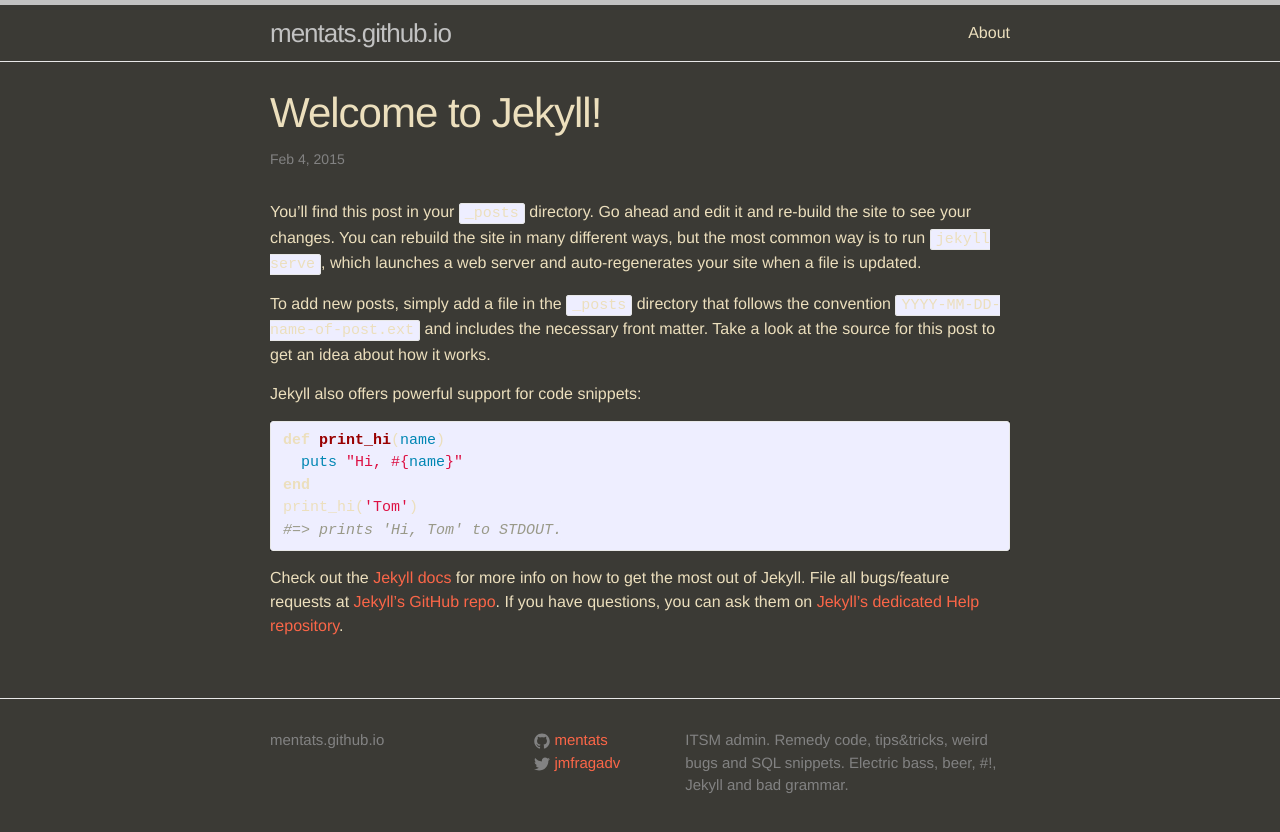
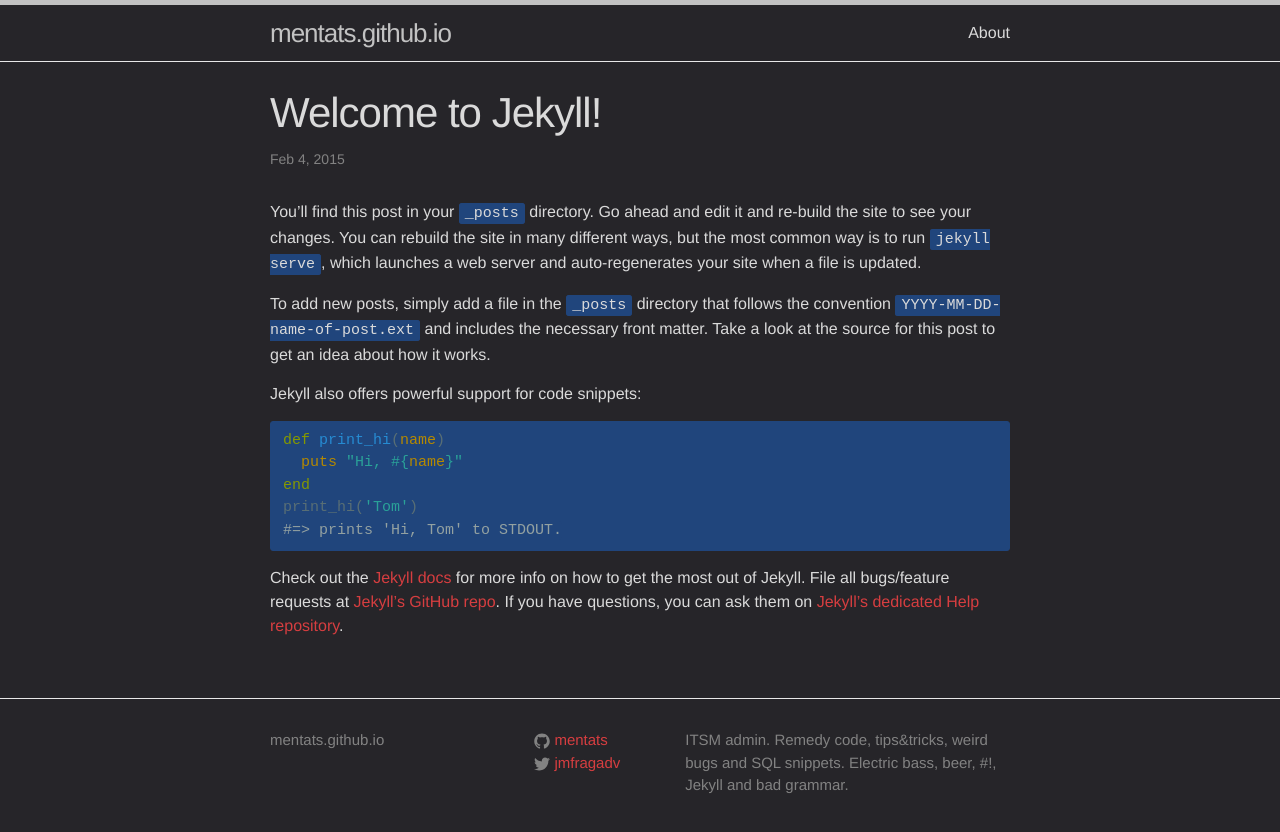
Before and after one commit to mentats/mentats.github.io, a Jekyll site: the page built from _posts/2015-02-04-welcome-to-jekyll.markdown, in a window 1280 px wide. Shown: the top 832 px of the page. Built offline with Jekyll 4.4.1, drawn with Linux system fonts in a browser that asks for light colours.

Commit message:
CSS changes

```diff
--- a/_sass/_base.scss
+++ b/_sass/_base.scss
@@ -103,7 +103,13 @@
 
     &:hover {
         color: $text-color;
-        text-decoration: underline;
+        // text-decoration: underline;
+        // background-color: #AD310B;
+        -webkit-transition: color 300ms linear;
+        -moz-transition: color 300ms linear;
+        -o-transition: color 300ms linear;
+        -ms-transition: color 300ms linear;
+        transition: color 300ms linear;
     }
 }
 
@@ -133,13 +139,14 @@
 pre,
 code {
     font-size: 15px;
-    border: 1px solid $grey-color-light;
+    border: 1px solid #20457c;
     border-radius: 3px;
-    background-color: #eef;
+    background-color: #20457c;
 }
 
 code {
     padding: 1px 5px;
+
 }
 
 pre {
@@ -150,6 +157,7 @@
         border: 0;
         padding-right: 0;
         padding-left: 0;
+
     }
 }
 
@@ -204,6 +212,7 @@
 
         path {
             fill: $grey-color;
+
         }
     }
 }
--- a/_sass/_syntax-highlighting.scss
+++ b/_sass/_syntax-highlighting.scss
@@ -2,66 +2,76 @@
  * Syntax highlighting styles
  */
 .highlight {
-    background: #111;
+    // background-color: #fdf6e3; color: #586e75;
     @extend %vertical-rhythm;
 
-    .c     { color: #fff; font-style: italic } // Comment
-    .err   { color: #a61717; background-color: #e3d2d2 } // Error
-    .k     { font-weight: bold } // Keyword
-    .o     { font-weight: bold } // Operator
-    .cm    { color: #998; font-style: italic } // Comment.Multiline
-    .cp    { color: #999; font-weight: bold } // Comment.Preproc
-    .c1    { color: #998; font-style: italic } // Comment.Single
-    .cs    { color: #999; font-weight: bold; font-style: italic } // Comment.Special
-    .gd    { color: #000; background-color: #fdd } // Generic.Deleted
-    .gd .x { color: #000; background-color: #faa } // Generic.Deleted.Specific
-    .ge    { font-style: italic } // Generic.Emph
-    .gr    { color: #a00 } // Generic.Error
-    .gh    { color: #999 } // Generic.Heading
-    .gi    { color: #000; background-color: #dfd } // Generic.Inserted
-    .gi .x { color: #000; background-color: #afa } // Generic.Inserted.Specific
-    .go    { color: #888 } // Generic.Output
-    .gp    { color: #555 } // Generic.Prompt
-    .gs    { font-weight: bold } // Generic.Strong
-    .gu    { color: #aaa } // Generic.Subheading
-    .gt    { color: #a00 } // Generic.Traceback
-    .kc    { font-weight: bold } // Keyword.Constant
-    .kd    { font-weight: bold } // Keyword.Declaration
-    .kp    { font-weight: bold } // Keyword.Pseudo
-    .kr    { font-weight: bold } // Keyword.Reserved
-    .kt    { color: #458; font-weight: bold } // Keyword.Type
-    .m     { color: #099 } // Literal.Number
-    .s     { color: #d14 } // Literal.String
-    .na    { color: #008080 } // Name.Attribute
-    .nb    { color: #0086B3 } // Name.Builtin
-    .nc    { color: #458; font-weight: bold } // Name.Class
-    .no    { color: #008080 } // Name.Constant
-    .ni    { color: #800080 } // Name.Entity
-    .ne    { color: #900; font-weight: bold } // Name.Exception
-    .nf    { color: #900; font-weight: bold } // Name.Function
-    .nn    { color: #555 } // Name.Namespace
-    .nt    { color: #000080 } // Name.Tag
-    .nv    { color: #008080 } // Name.Variable
-    .ow    { font-weight: bold } // Operator.Word
-    .w     { color: #bbb } // Text.Whitespace
-    .mf    { color: #099 } // Literal.Number.Float
-    .mh    { color: #099 } // Literal.Number.Hex
-    .mi    { color: #099 } // Literal.Number.Integer
-    .mo    { color: #099 } // Literal.Number.Oct
-    .sb    { color: #d14 } // Literal.String.Backtick
-    .sc    { color: #d14 } // Literal.String.Char
-    .sd    { color: #d14 } // Literal.String.Doc
-    .s2    { color: #d14 } // Literal.String.Double
-    .se    { color: #d14 } // Literal.String.Escape
-    .sh    { color: #d14 } // Literal.String.Heredoc
-    .si    { color: #d14 } // Literal.String.Interpol
-    .sx    { color: #d14 } // Literal.String.Other
-    .sr    { color: #009926 } // Literal.String.Regex
-    .s1    { color: #d14 } // Literal.String.Single
-    .ss    { color: #990073 } // Literal.String.Symbol
-    .bp    { color: #999 } // Name.Builtin.Pseudo
-    .vc    { color: #008080 } // Name.Variable.Class
-    .vg    { color: #008080 } // Name.Variable.Global
-    .vi    { color: #008080 } // Name.Variable.Instance
-    .il    { color: #099 } // Literal.Number.Integer.Long
+.c { color: #93a1a1 } /* Comment */
+.err { color: #586e75 } /* Error */
+.g { color: #586e75 } /* Generic */
+.k { color: #859900 } /* Keyword */
+.l { color: #586e75 } /* Literal */
+.n { color: #586e75 } /* Name */
+.o { color: #859900 } /* Operator */
+.x { color: #cb4b16 } /* Other */
+.p { color: #586e75 } /* Punctuation */
+.cm { color: #93a1a1 } /* Comment.Multiline */
+.cp { color: #859900 } /* Comment.Preproc */
+.c1 { color: #93a1a1 } /* Comment.Single */
+.cs { color: #859900 } /* Comment.Special */
+.gd { color: #2aa198 } /* Generic.Deleted */
+.ge { color: #586e75; font-style: italic } /* Generic.Emph */
+.gr { color: #dc322f } /* Generic.Error */
+.gh { color: #cb4b16 } /* Generic.Heading */
+.gi { color: #859900 } /* Generic.Inserted */
+.go { color: #586e75 } /* Generic.Output */
+.gp { color: #586e75 } /* Generic.Prompt */
+.gs { color: #586e75; font-weight: bold } /* Generic.Strong */
+.gu { color: #cb4b16 } /* Generic.Subheading */
+.gt { color: #586e75 } /* Generic.Traceback */
+.kc { color: #cb4b16 } /* Keyword.Constant */
+.kd { color: #268bd2 } /* Keyword.Declaration */
+.kn { color: #859900 } /* Keyword.Namespace */
+.kp { color: #859900 } /* Keyword.Pseudo */
+.kr { color: #268bd2 } /* Keyword.Reserved */
+.kt { color: #dc322f } /* Keyword.Type */
+.ld { color: #586e75 } /* Literal.Date */
+.m { color: #2aa198 } /* Literal.Number */
+.s { color: #2aa198 } /* Literal.String */
+.na { color: #586e75 } /* Name.Attribute */
+.nb { color: #B58900 } /* Name.Builtin */
+.nc { color: #268bd2 } /* Name.Class */
+.no { color: #cb4b16 } /* Name.Constant */
+.nd { color: #268bd2 } /* Name.Decorator */
+.ni { color: #cb4b16 } /* Name.Entity */
+.ne { color: #cb4b16 } /* Name.Exception */
+.nf { color: #268bd2 } /* Name.Function */
+.nl { color: #586e75 } /* Name.Label */
+.nn { color: #586e75 } /* Name.Namespace */
+.nx { color: #586e75 } /* Name.Other */
+.py { color: #586e75 } /* Name.Property */
+.nt { color: #268bd2 } /* Name.Tag */
+.nv { color: #268bd2 } /* Name.Variable */
+.ow { color: #859900 } /* Operator.Word */
+.w { color: #586e75 } /* Text.Whitespace */
+.mf { color: #2aa198 } /* Literal.Number.Float */
+.mh { color: #2aa198 } /* Literal.Number.Hex */
+.mi { color: #2aa198 } /* Literal.Number.Integer */
+.mo { color: #2aa198 } /* Literal.Number.Oct */
+.sb { color: #93a1a1 } /* Literal.String.Backtick */
+.sc { color: #2aa198 } /* Literal.String.Char */
+.sd { color: #586e75 } /* Literal.String.Doc */
+.s2 { color: #2aa198 } /* Literal.String.Double */
+.se { color: #cb4b16 } /* Literal.String.Escape */
+.sh { color: #586e75 } /* Literal.String.Heredoc */
+.si { color: #2aa198 } /* Literal.String.Interpol */
+.sx { color: #2aa198 } /* Literal.String.Other */
+.sr { color: #dc322f } /* Literal.String.Regex */
+.s1 { color: #2aa198 } /* Literal.String.Single */
+.ss { color: #2aa198 } /* Literal.String.Symbol */
+.bp { color: #268bd2 } /* Name.Builtin.Pseudo */
+.vc { color: #268bd2 } /* Name.Variable.Class */
+.vg { color: #268bd2 } /* Name.Variable.Global */
+.vi { color: #268bd2 } /* Name.Variable.Instance */
+.il { color: #2aa198 } /* Literal.Number.Integer.Long */
+
 }
--- a/css/main.scss
+++ b/css/main.scss
@@ -13,9 +13,9 @@
 
 $spacing-unit:     30px;
 
-$text-color:       #ecdfbd;
-$background-color: #3b3a35;
-$brand-color:      #fb6648;
+$text-color:       #dadada;
+$background-color: #262529;
+$brand-color:      #d63e40;
 
 // mentats
 $visited-color:    #5e3448;
```
